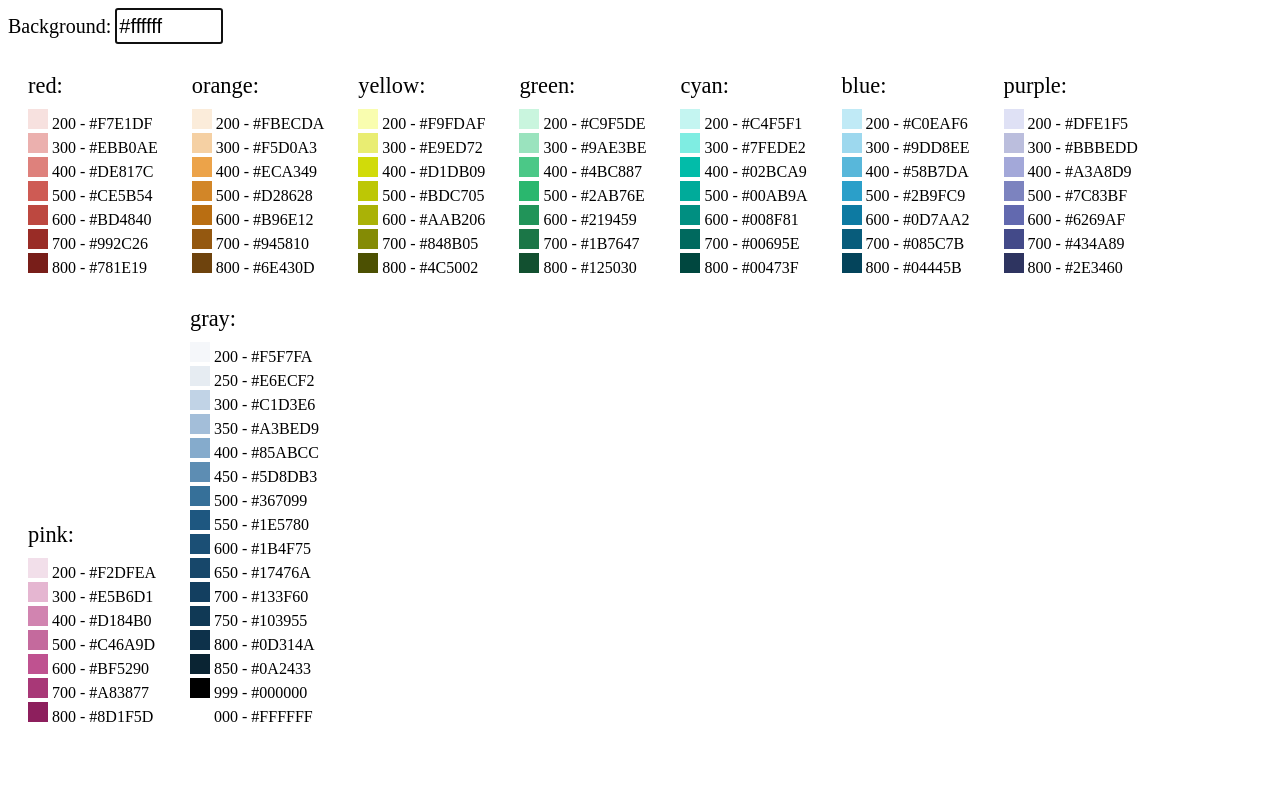
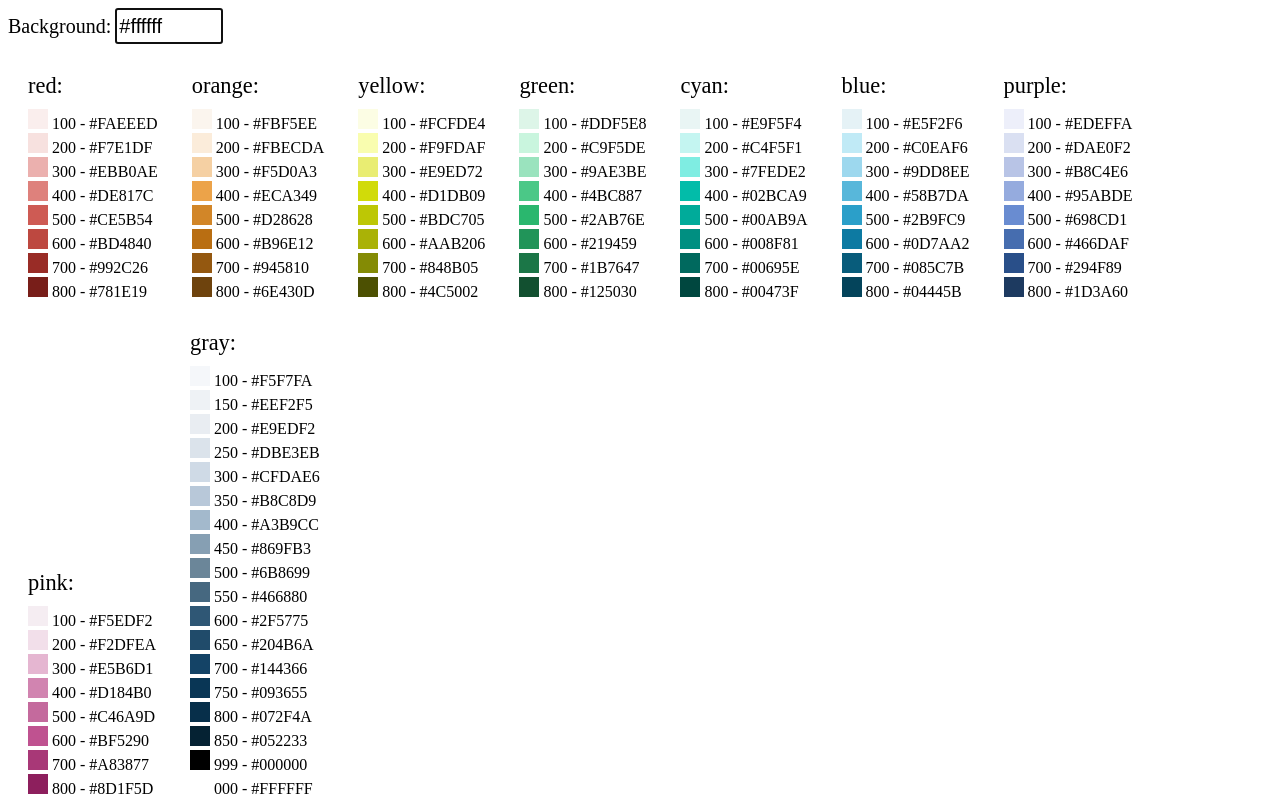
Before and after one commit to m4w4q7/scientific-color-tool, a plain HTML site: page docs/index.html in a window 1280 px wide. Drawn offline with Linux system fonts and the light colour scheme.

Commit message:
update palette

```diff
--- a/docs/index.html
+++ b/docs/index.html
@@ -40,6 +40,7 @@
 
     const palette = {
       "red": {
+        "100": "#FAEEED",
         "200": "#F7E1DF",
         "300": "#EBB0AE",
         "400": "#DE817C",
@@ -49,6 +50,7 @@
         "800": "#781E19"
       },
       "orange": {
+        "100": "#FBF5EE",
         "200": "#FBECDA",
         "300": "#F5D0A3",
         "400": "#ECA349",
@@ -58,6 +60,7 @@
         "800": "#6E430D"
       },
       "yellow": {
+        "100": "#FCFDE4",
         "200": "#F9FDAF",
         "300": "#E9ED72",
         "400": "#D1DB09",
@@ -67,6 +70,7 @@
         "800": "#4C5002"
       },
       "green": {
+        "100": "#DDF5E8",
         "200": "#C9F5DE",
         "300": "#9AE3BE",
         "400": "#4BC887",
@@ -76,6 +80,7 @@
         "800": "#125030"
       },
       "cyan": {
+        "100": "#E9F5F4",
         "200": "#C4F5F1",
         "300": "#7FEDE2",
         "400": "#02BCA9",
@@ -85,6 +90,7 @@
         "800": "#00473F"
       },
       "blue": {
+        "100": "#E5F2F6",
         "200": "#C0EAF6",
         "300": "#9DD8EE",
         "400": "#58B7DA",
@@ -94,15 +100,17 @@
         "800": "#04445B"
       },
       "purple": {
-        "200": "#DFE1F5",
-        "300": "#BBBEDD",
-        "400": "#A3A8D9",
-        "500": "#7C83BF",
-        "600": "#6269AF",
-        "700": "#434A89",
-        "800": "#2E3460"
+        "100": "#EDEFFA",
+        "200": "#DAE0F2",
+        "300": "#B8C4E6",
+        "400": "#95ABDE",
+        "500": "#698CD1",
+        "600": "#466DAF",
+        "700": "#294F89",
+        "800": "#1D3A60"
       },
       "pink": {
+        "100": "#F5EDF2",
         "200": "#F2DFEA",
         "300": "#E5B6D1",
         "400": "#D184B0",
@@ -112,20 +120,22 @@
         "800": "#8D1F5D"
       },
       "gray": {
-        "200": "#F5F7FA",
-        "250": "#E6ECF2",
-        "300": "#C1D3E6",
-        "350": "#A3BED9",
-        "400": "#85ABCC",
-        "450": "#5D8DB3",
-        "500": "#367099",
-        "550": "#1E5780",
-        "600": "#1B4F75",
-        "650": "#17476A",
-        "700": "#133F60",
-        "750": "#103955",
-        "800": "#0D314A",
-        "850": "#0A2433",
+        "100": "#F5F7FA",
+        "150": "#EEF2F5",
+        "200": "#E9EDF2",
+        "250": "#DBE3EB",
+        "300": "#CFDAE6",
+        "350": "#B8C8D9",
+        "400": "#A3B9CC",
+        "450": "#869FB3",
+        "500": "#6B8699",
+        "550": "#466880",
+        "600": "#2F5775",
+        "650": "#204B6A",
+        "700": "#144366",
+        "750": "#093655",
+        "800": "#072F4A",
+        "850": "#052233",
         "000": "#FFFFFF",
         "999": "#000000"
       }
```
